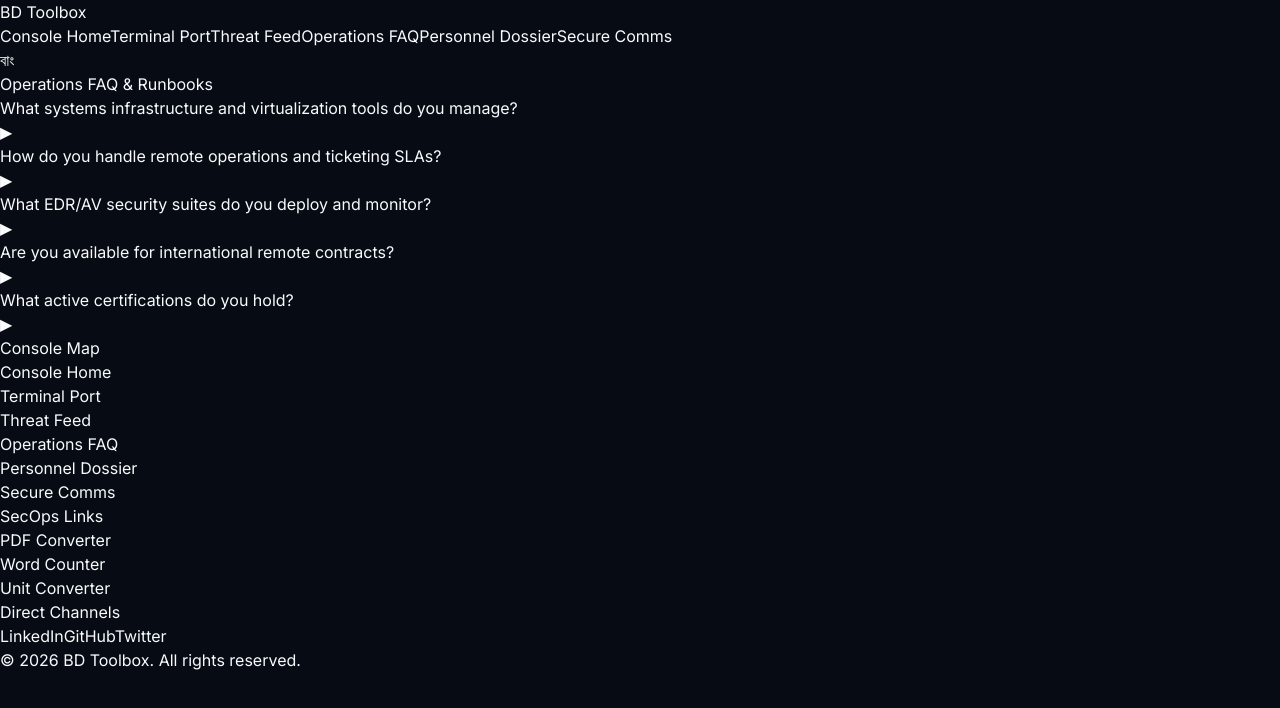
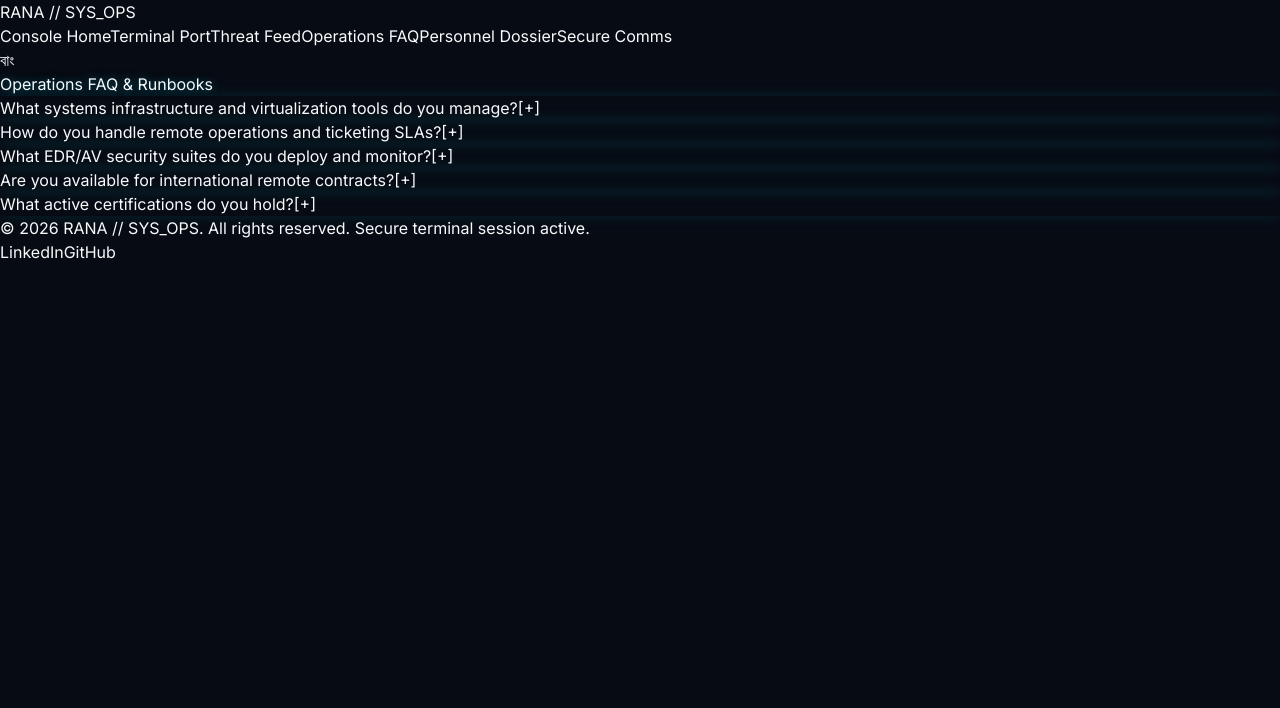
Before and after one commit to hrana36/Toolbox, a Next.js app: page /faq in a window 1280 px wide. Shown: the top 708 px of the page. Built offline with nearby package versions, Linux system fonts and the light colour scheme.

Commit message:
feat(faq): Redesign FAQ Page under dark cybersecurity terminal theme

```diff
--- a/src/app/faq/page.tsx
+++ b/src/app/faq/page.tsx
@@ -1,139 +1,98 @@
 'use client';
 
-import { useState } from 'react';
+import { useState, useEffect } from 'react';
+import Link from 'next/link';
 import { useTranslation } from '@/locales/i18n';
 
 export default function FAQ() {
-  const { t, lang } = useTranslation();
+  const { t, lang, toggleLang } = useTranslation();
+  const [openIndex, setOpenIndex] = useState<number | null>(null);
+
+  useEffect(() => {
+    document.title = lang === 'en' ? 'Rana | Operations Runbooks' : 'রানা | অপারেশনস রানবুক';
+  }, [lang]);
 
   const faqItems = [
-    {
-      question: t('faq.question1') || 'Are files uploaded to the server when using the tools?',
-      answer: t('faq.answer1') || 'No, all tools are client-side. Your files never leave your browser, ensuring privacy and security. The only exception is the currency converter, which fetches live exchange rates from a free API.'
-    },
-    {
-      question: t('faq.question2') || 'How do I use the PDF converter tool?',
-      answer: t('faq.answer2') || 'Simply upload your JPG, PNG, or WebP images and click \"Convert to PDF\". You can also merge multiple PDFs, split a PDF into multiple files, or extract text from a PDF.'
-    },
-    {
-      question: t('faq.question3') || 'Is the ATS resume checker accurate?',
-      answer: t('faq.answer3') || 'The ATS resume checker provides a score based on common criteria that applicant tracking systems look for, such as keyword matching, formatting, and length. While it\'s a helpful guide, actual ATS systems may use different algorithms, so the score is an estimate.'
-    },
-    {
-      question: t('faq.question4') || 'Can I use these tools on my mobile device?',
-      answer: t('faq.answer4') || 'Yes, the BD Toolbox is fully responsive and works on all devices, including smartphones and tablets. All tools are designed to be mobile-friendly.'
-    },
-    {
-      question: t('faq.question5') || 'Do I need to create an account to use the tools?',
-      answer: t('faq.answer5') || 'No, all tools are available immediately without any registration or account creation. We believe in providing frictionless access to useful utilities.'
-    }
+    { question: t('faq.question1'), answer: t('faq.answer1') },
+    { question: t('faq.question2'), answer: t('faq.answer2') },
+    { question: t('faq.question3'), answer: t('faq.answer3') },
+    { question: t('faq.question4'), answer: t('faq.answer4') },
+    { question: t('faq.question5'), answer: t('faq.answer5') }
   ];
 
-  const [openIndex, setOpenIndex] = useState<number | null>(null);
-
-  const toggleItem = (index: number) => {
-    setOpenIndex(openIndex === index ? null : index);
-  };
+  const navLinks = [
+    { href: '/', label: t('nav.home') },
+    { href: '/portfolio', label: t('nav.portfolio') },
+    { href: '/blog', label: t('nav.blog') },
+    { href: '/faq', label: t('nav.faq'), active: true },
+    { href: '/about', label: t('nav.about') },
+    { href: '/contact', label: t('nav.contact') },
+  ];
 
   return (
-    <div className="min-h-screen bg-gray-50 dark:bg-gray-900">
-      <header className="bg-white dark:bg-gray-800 shadow-md">
-        <div className="max-w-7xl mx-auto px-4 sm:px-6 lg:px-8 flex items-center justify-between h-16">
-          <div className="flex items-center">
-            <span className="text-xl font-bold">BD Toolbox</span>
+    <div className="min-h-screen bg-slate-950 text-slate-100 flex flex-col font-sans">
+      {/* Header */}
+      <header className="border-b border-slate-900 bg-slate-950/60 backdrop-blur-md sticky top-0 z-50 px-6 py-4 flex items-center justify-between">
+        <div className="flex items-center space-x-3">
+          <span className="w-2.5 h-2.5 rounded-full bg-emerald-500 animate-pulse"></span>
+          <span className="font-mono text-base font-bold tracking-widest text-slate-200">
+            RANA // SYS_OPS
+          </span>
         </div>
-          <div className="hidden md:flex md:items-center md:space-x-4">
-            <a href="/" className="text-gray-700 dark:text-gray-300 hover:text-gray-900 dark:hover:text-white">
-              {t('nav.home')}
-            </a>
-            <a href="/portfolio" className="text-gray-700 dark:text-gray-300 hover:text-gray-900 dark:hover:text-white">
-              {t('nav.portfolio')}
-            </a>
-            <a href="/blog" className="text-gray-700 dark:text-gray-300 hover:text-gray-900 dark:hover:text-white">
-              {t('nav.blog')}
-            </a>
-            <a href="/faq" className="text-gray-700 dark:text-gray-300 hover:text-gray-900 dark:hover:text-white font-bold">
-              {t('nav.faq')}
-            </a>
-            <a href="/about" className="text-gray-700 dark:text-gray-300 hover:text-gray-900 dark:hover:text-white">
-              {t('nav.about')}
-            </a>
-            <a href="/contact" className="text-gray-700 dark:text-gray-300 hover:text-gray-900 dark:hover:text-white">
-              {t('nav.contact')}
-            </a>
-          </div>
-          <div className="flex items-center space-x-3">
-            <button onClick={() => { /* toggleLang */ }} className="text-gray-700 dark:text-gray-300 hover:text-gray-900 dark:hover:text-white">
+        <nav className="hidden md:flex space-x-6 text-sm font-mono">
+          {navLinks.map((link) => (
+            <Link
+              key={link.href}
+              href={link.href}
+              className={`hover:text-cyan-400 transition-colors ${link.active ? 'text-cyan-400 border-b border-cyan-400' : 'text-slate-400'}`}
+            >
+              {link.label}
+            </Link>
+          ))}
+        </nav>
+        <button
+          onClick={toggleLang}
+          className="bg-slate-900 hover:bg-slate-800 border border-slate-800 text-xs font-mono text-slate-300 px-3 py-1.5 rounded transition-all"
+        >
           {lang === 'en' ? 'বাং' : 'EN'}
         </button>
-          </div>
-        </div>
       </header>
 
-      <main className="py-8">
-        <div className="max-w-7xl mx-auto px-4 sm:px-6 lg:px-8">
-          <h1 className="text-3xl font-bold text-center mb-8">
-            {t('faq.title') || 'Frequently Asked Questions'}
+      {/* Body */}
+      <main className="flex-1 max-w-3xl mx-auto w-full px-4 py-4 md:py-6 flex flex-col justify-center">
+        <h1 className="text-2xl font-bold font-mono tracking-wider border-b border-slate-900 pb-2 mb-4 text-white uppercase text-cyber-glow">
+          {t('faq.title')}
         </h1>
+
         <div className="space-y-4">
           {faqItems.map((item, index) => (
-              <div key={index} className="border border-gray-200 dark:border-gray-700 rounded-lg overflow-hidden">
-                <div
-                  onClick={() => toggleItem(index)}
-                  className="flex items-center justify-between p-6 bg-white dark:bg-gray-800 cursor-pointer hover:bg-gray-50 dark:hover:bg-gray-700"
+            <div key={index} className="border border-slate-900 bg-slate-900/20 rounded-lg overflow-hidden cyber-glow">
+              <button
+                onClick={() => setOpenIndex(openIndex === index ? null : index)}
+                className="w-full flex items-center justify-between p-5 text-left font-mono text-sm text-slate-200 hover:bg-slate-900/50 transition-colors"
               >
-                  <h3 className="text-lg font-medium text-gray-900 dark:text-gray-100 flex-1">
-                    {item.question}
-                  </h3>
-                  <span className={`transition-transform duration-200 ${openIndex === index ? 'rotate-180' : 'rotate-0'}`}>
-                    {/* Chevron icon */}
-                    <span className="inline-block h-4 w-4">{openIndex === index ? '▼' : '▶'}</span>
+                <span>{item.question}</span>
+                <span className="text-cyan-400 font-bold ml-2">
+                  {openIndex === index ? '[-]' : '[+]'}
                 </span>
-                </div>
+              </button>
               {openIndex === index && (
-                  <div className="px-6 py-4 text-gray-600 dark:text-gray-400 border-t border-gray-200 dark:border-gray-700">
-                    <p>{item.answer}</p>
+                <div className="px-5 pb-5 pt-2 border-t border-slate-950 text-slate-400 text-sm leading-relaxed">
+                  {item.answer}
                 </div>
               )}
             </div>
           ))}
         </div>
-        </div>
       </main>
 
-      <footer className="bg-gray-800 dark:bg-gray-900 text-gray-300 py-8">
-        <div className="max-w-7xl mx-auto px-4 sm:px-6 lg:px-8">
-          <div className="grid grid-cols-2 sm:grid-cols-4 gap-6 text-sm">
-            <div>
-              <h4 className="font-bold mb-2">{t('footer.quick_links') || 'Quick Links'}</h4>
-              <ul className="space-y-2">
-                <li><a href="/" className="hover:text-white">{t('nav.home') || 'Home'}</a></li>
-                <li><a href="/portfolio" className="hover:text-white">{t('nav.portfolio') || 'Portfolio'}</a></li>
-                <li><a href="/blog" className="hover:text-white">{t('nav.blog') || 'Blog'}</a></li>
-                <li><a href="/faq" className="hover:text-white">{t('nav.faq') || 'FAQ'}</a></li>
-                <li><a href="/about" className="hover:text-white">{t('nav.about') || 'About'}</a></li>
-                <li><a href="/contact" className="hover:text-white">{t('nav.contact') || 'Contact'}</a></li>
-              </ul>
-            </div>
-            <div>
-              <h4 className="font-bold mb-2">{t('footer.tools') || 'Tools'}</h4>
-              <ul className="space-y-2">
-                <li><a href="/tools/pdf-converter" className="hover:text-white">PDF Converter</a></li>
-                <li><a href="/tools/word-counter" className="hover:text-white">Word Counter</a></li>
-                <li><a href="/tools/unit-converter" className="hover:text-white">Unit Converter</a></li>
-              </ul>
-            </div>
-            <div>
-              <h4 className="font-bold mb-2">{t('footer.follow') || 'Follow Us'}</h4>
-              <div className="flex space-x-4">
-                <a href="#" className="hover:text-white">LinkedIn</a>
-                <a href="#" className="hover:text-white">GitHub</a>
-                <a href="#" className="hover:text-white">Twitter</a>
-              </div>
-            </div>
-          </div>
-          <div className="mt-8 pt-4 border-t border-gray-700 text-center text-xs">
-            &copy; {new Date().getFullYear()} BD Toolbox. All rights reserved.
+      {/* Footer */}
+      <footer className="border-t border-slate-900 bg-slate-950/80 py-4 px-6 text-sm font-mono mt-6">
+        <div className="max-w-7xl mx-auto flex flex-col md:flex-row justify-between items-center gap-4">
+          <div className="text-slate-500">&copy; {new Date().getFullYear()} RANA // SYS_OPS. {t('footer.copyright')}</div>
+          <div className="flex space-x-6 text-xs">
+            <a href="https://www.linkedin.com/in/hrana36/" className="text-slate-400 hover:text-white">LinkedIn</a>
+            <a href="https://github.com/hrana36" className="text-slate-400 hover:text-white">GitHub</a>
           </div>
         </div>
       </footer>
```
Lines whose indentation alone changed are shown as unchanged.
